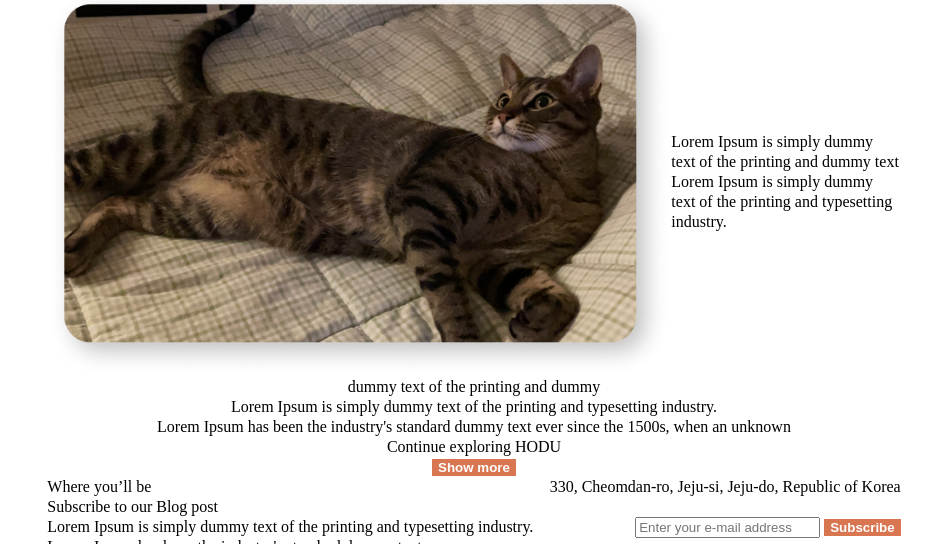
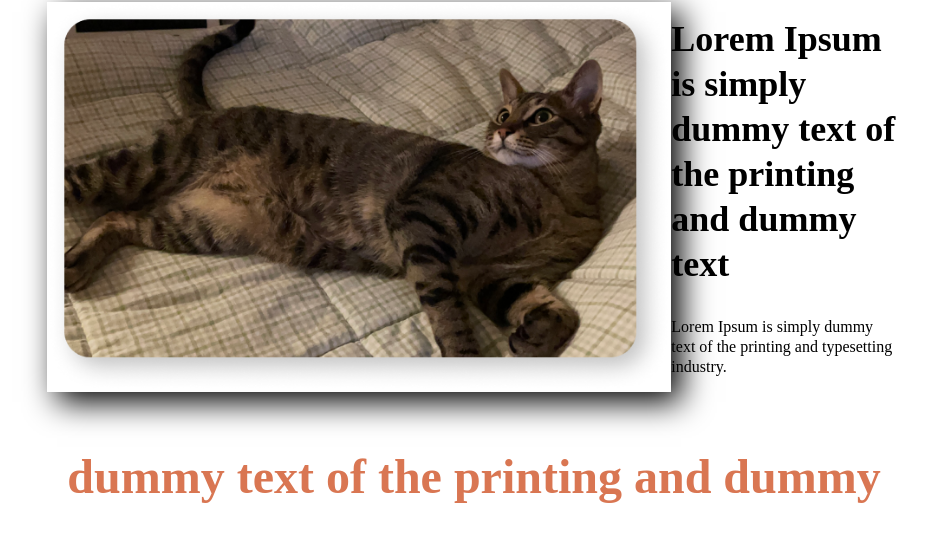
Before and after one commit to aammddkkzxc/oreumi-bootcamp-HTML-CSS-JavaScript-project, a plain HTML site: page hodu_index.html in a window 1280 px wide. Shown: the part 829-1373 px from the top of the page, without its empty margins (166-1098 px from the left). Drawn offline with Linux system fonts and the light colour scheme.

Commit message:
feat: 선긋기 구현

```diff
--- a/hodu_index.html
+++ b/hodu_index.html
@@ -38,7 +38,7 @@
         <article id="article_intro">
             <div class="wrapper_between">
                 <div id="intro_contents">
-                    <h1 class="thick_writing" id="intro_text_heading">
+                    <h1 class="font_thick_writing" id="intro_text_heading">
                         Lorem Ipsum is simply<br>
                         dummy text of the printing and
                     </h1>
@@ -58,30 +58,35 @@
         <article id="article_example">
             <div class="wrapper_between">
                 <img src="images/article_example_img.png" alt="" id="article_example_img">
-                <div id="article_example_explanation">
-                    <p>
-                        Lorem Ipsum is simply dummy text of the printing and dummy text
+                <div id="article_example_text">
+                    <h2 class="font_thick_writing" id="article_example_text_heading">
+                        Lorem Ipsum is simply<br>
+                        dummy text of the printing<br>
+                        and dummy text
+                    </h2>
+                    <p id="article_example_text_content">
+                        Lorem Ipsum is simply dummy text of the printing and typesetting<br>
+                        industry.
                     </p>
-                    <p>
-                        Lorem Ipsum is simply dummy text of the printing and typesetting industry.</p>
                 </div>
             </div>
         </article>
         <article id="article_magazine">
             <div class="wrapper_center">
-                <p>
+                <h2 class="font_thick_writing font_colored_writing" id="article_magazine_text_heading">
                     dummy text of the printing and dummy
-                </p>
-                <p>
-                    Lorem Ipsum is simply <span>dummy text</span> of the printing and typesetting industry.<br>
+                </h2>
+                <p id="article_magazine_text_content">
+                    Lorem Ipsum is simply <span class="font_thick_writing font_colored_writing">dummy text</span> of the printing and typesetting industry.<br>
                     Lorem Ipsum has been the industry's standard dummy text ever since the 1500s, when an unknown
                 </p>
-                <img src="" alt="">
-                <p>
+                <div id="article_magazine_img">
+                </div>
+                <p class="font_thick_writing" id="article_magazine_text_additional">
                     Continue exploring HODU
                 </p>
                 <a href="">
-                    <button class="show_more_btn">Show more</button>
+                    <button id="show_more_btn">Show more</button>
                 </a>
             </div>
         </article>
--- a/hodu_style.css
+++ b/hodu_style.css
@@ -8,8 +8,13 @@
     font-style: normal;
 }
 
-.thick_writing {
+
+.font_thick_writing {
     font-weight: 700;
+}
+
+.font_colored_writing {
+    color: #D97652;
 }
 
 .sample {
@@ -32,8 +37,8 @@ header, #article_intro {
     display: flex;
     justify-content: space-between;
     align-items: center;
-    width: 66.666667%;
-    line-height:20px;
+    width: 66.666667vw;
+    line-height: 20px;
 }
 
 .wrapper_center {
@@ -42,8 +47,12 @@ header, #article_intro {
     justify-content: center;
     align-items: center;
     text-align: center;
-    width: 66.666667%;
-    line-height:20px;
+    width: 66.666667vw;
+    line-height: 20px;
+}
+
+div {
+    box-sizing: border-box;
 }
 
 button {
@@ -51,15 +60,15 @@ button {
     background-color: #D97652;
     color: #FFF;
     font-weight: 700;
+    border-radius: 40px;
 }
 
 .download_btn {
     width: 140px;
     height: 50px;
-    border-radius: 40px;
 }
 
-img{
+img {
     border: none;
 }
 
@@ -126,11 +135,71 @@ a:hover {
 
 /* article_intro layout end */
 
+/* article_example layout start */
+
 #article_example_img {
     width: 660px;
     height: 390px;
+    box-shadow: 10px 10px 30px 0 #000000;
 }
 
+#article_example_text_heading {
+    font-size: 36px;
+    line-height: 45px;
+    margin: 30px 0;
+}
+
+#article_example_text_content {
+    margin: 30px 0;
+}
+
+/* article_example layout end */
+
+/* article_magazine layout start */
+
+#article_magazine_text_heading {
+    font-size: 48px;
+    line-height: 60px;
+    margin: 40px 0;
+}
+
+#article_magazine_img {
+    margin: 88px 0 100px;
+}
+
+#article_magazine_text_additional {
+    font-size: 24px;
+    line-height: 30px;
+    margin: 28px 0;
+}
+
+#show_more_btn {
+    width: 143px;
+    height: 50px;
+}
+
+/* article_magazine layout end */
+
+
+/* 가상 요소 줄긋기 시작 */
+
+#main_contents article:nth-child(3){
+    position: relative;
+    margin-bottom: 149px;
+}
+
+#main_contents article:nth-child(3)::after{
+    content: "";
+    position: absolute;
+    left: 16.71875vw;
+    right: 16.71875vw;/*버튼 넓이에 비례하여 설정*/
+    bottom: -80px; /*버튼 높이에 비례햐여 설정*/
+    height: 1px;
+    width: 66.5625vw; /*뷰포트에 비례하여 설정*/
+    background: #C4C4C4;
+}
+
+/* 가상 요소 줄긋기 끝 */
 
 /* 모달 레이아웃 */
 
```
